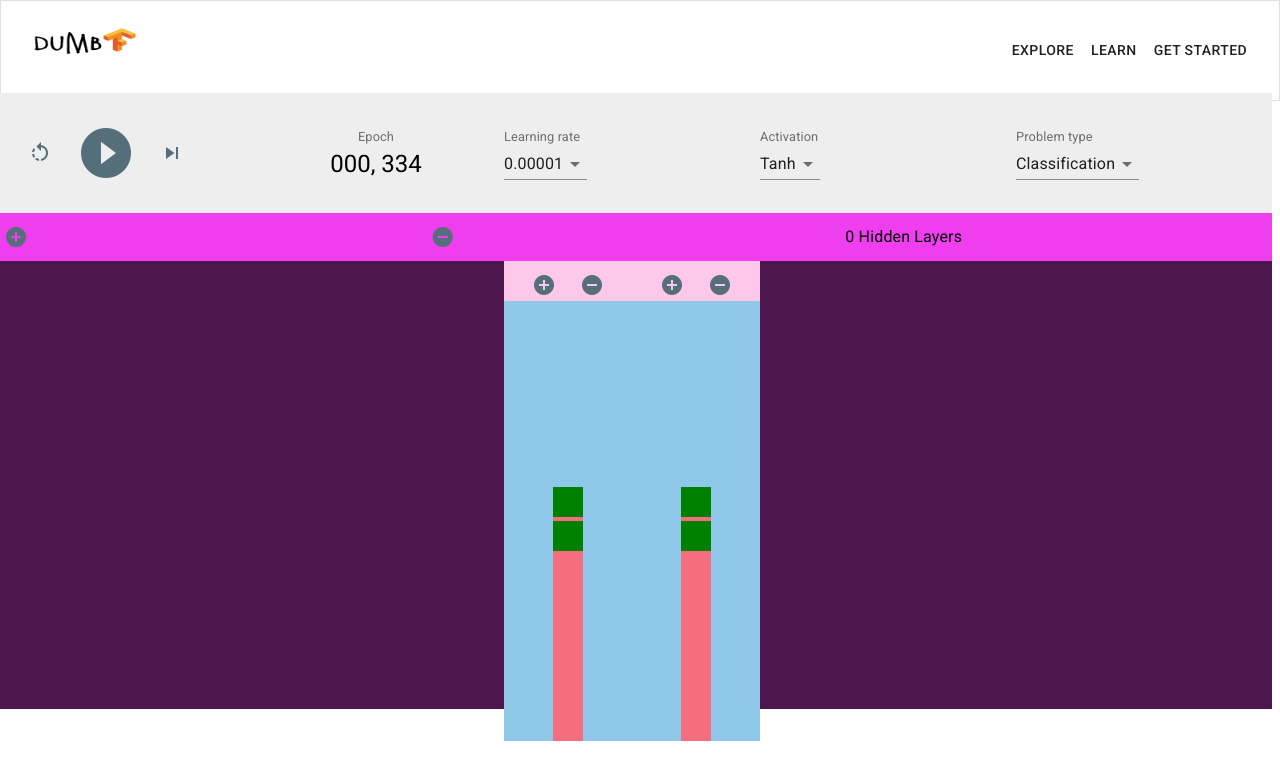
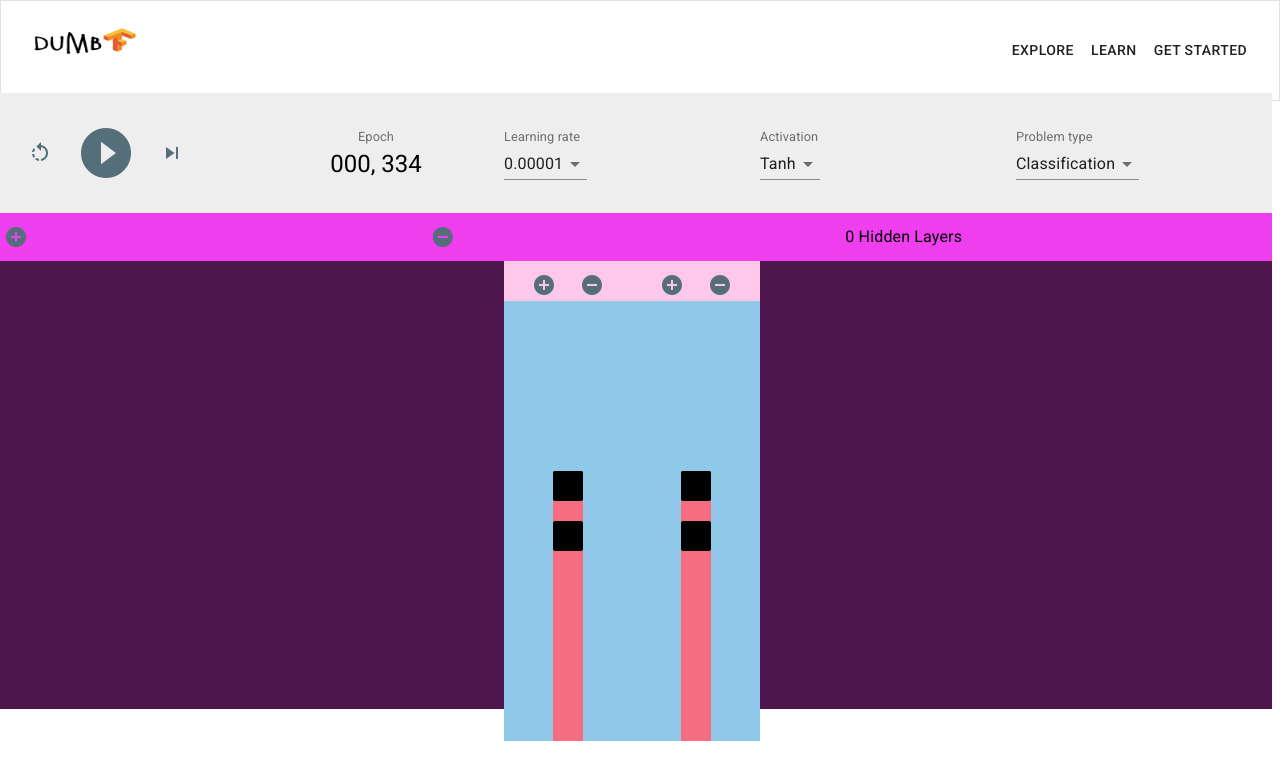
Before and after one commit to Sidray-Infinity/DumbTF, a React (Create React App) app in the folder dumb_tf/: page /playground in a window 1280 px wide. Shown: the top 780 px of the page. Built offline with nearby package versions, Linux system fonts and the light colour scheme.

Commit message:
some high quality svg

```diff
--- a/dumb_tf/src/components/playground-src/Layer.js
+++ b/dumb_tf/src/components/playground-src/Layer.js
@@ -37,7 +37,7 @@ export default class Layer extends Component {
   render() {
     var allNodes = [];
     for (let i = 0; i < this.state.nodesCount; i++)
-      allNodes.push(<Node name={this.state.nodes[i]}></Node>);
+      allNodes.push(<Node name={this.props.name + "_" + this.state.nodes[i]}></Node>);
 
     return (
       <div>
--- a/dumb_tf/src/components/playground-src/Node.js
+++ b/dumb_tf/src/components/playground-src/Node.js
@@ -1,17 +1,33 @@
 import React, { Component } from "react";
+import { Grid } from "@material-ui/core";
 
 const rectangle = {
   display: "inline-block",
   width: "30px",
   height: "30px",
   background: "green",
-}
+};
 
 export default class Node extends Component {
+  // componentDidMount() {
+  //   if (this.props.name === "output_layer_node_1") {
+  //     var ele = document.getElementById("input_layer_node_1");
+  //     console.log(this.props.name);
+  //     console.log(ele.getBoundingClientRect());
+  //   }
+  // }
+
   render() {
+    // console.log(this.props.name);
+
     return (
       <div>
-				<div style={rectangle}></div>
+        {/* <div id={this.props.name} style={rectangle}></div> */}
+        <Grid container style={{ width: "30px", height: "50px" }}>
+          <svg>
+            <rect width="30" height="30" rx="2"></rect>
+          </svg>
+        </Grid>
       </div>
     );
   }
```
Also changed, not shown: 1 other file (tests, documents, lock files or other folders). Lines whose indentation alone changed are shown as unchanged.
